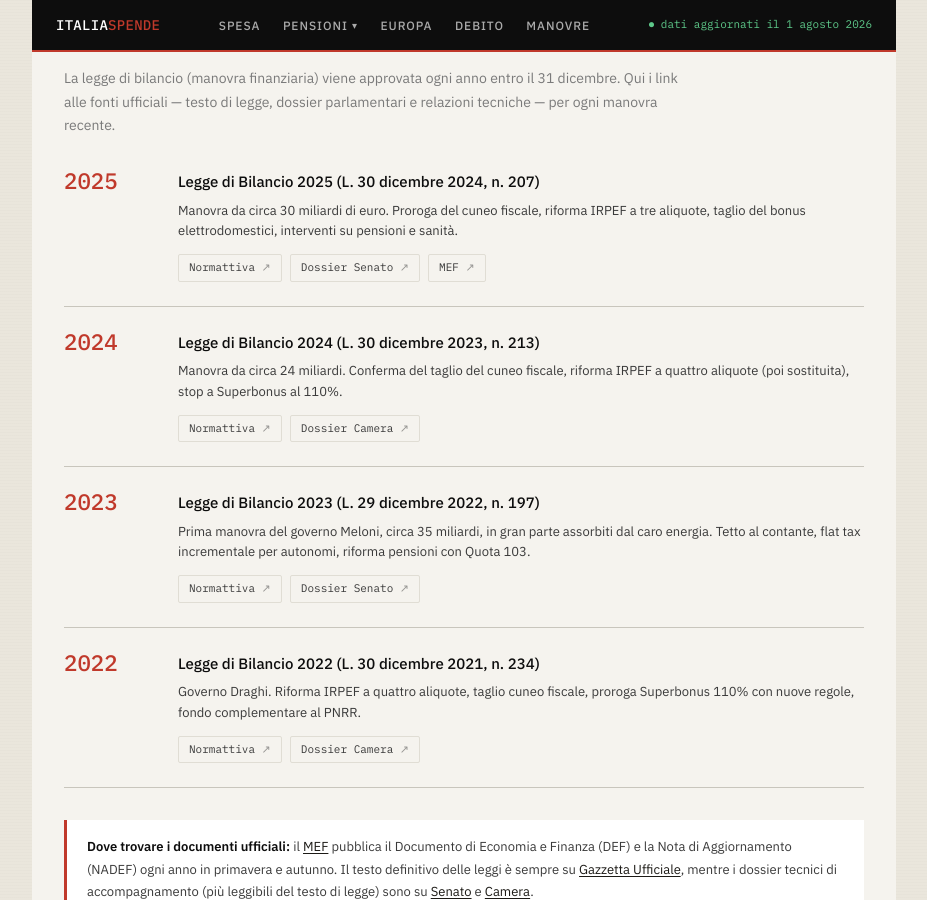
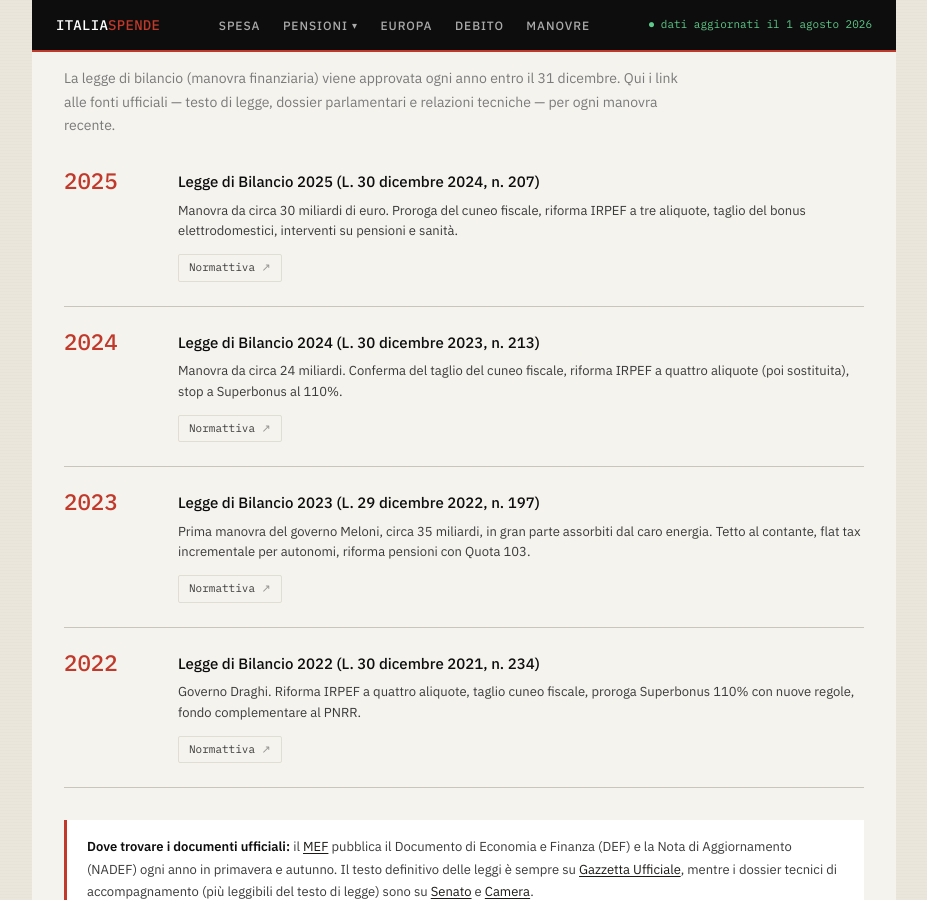
Before and after one commit to Vicknopf11/filoclastos-osservatorio, a Jekyll site: the page built from spesa-pubblica/index.md, in a window 1280 px wide and 900 px high, scrolled down 6467 px. Shown: the whole window, without its empty margins (176-1103 px from the left). Built offline with Jekyll 4.4.1, drawn with Linux system fonts in a browser that asks for light colours.

Commit message:
Rimossi link Senato/Camera/MEF dalle leggi di bilancio, mantenuto solo Normattiva

```diff
--- a/spesa-pubblica/index.md
+++ b/spesa-pubblica/index.md
@@ -382,8 +382,6 @@ description: "Bilanci e flussi della finanza pubblica italiana ed europea, con g
         <div class="manovra-desc">Manovra da circa 30 miliardi di euro. Proroga del cuneo fiscale, riforma IRPEF a tre aliquote, taglio del bonus elettrodomestici, interventi su pensioni e sanità.</div>
         <div class="manovra-links">
           <a class="manovra-link" href="https://www.normattiva.it/uri-res/N2Ls?urn:nir:stato:legge:2024;207" target="_blank" rel="noopener">Normattiva</a>
-          <a class="manovra-link" href="https://www.senato.it/leg/19/BGT/Schede/Ddliter/57954.htm" target="_blank" rel="noopener">Dossier Senato</a>
-          <a class="manovra-link" href="https://www.mef.gov.it/" target="_blank" rel="noopener">MEF</a>
         </div>
       </div>
     </div>
@@ -395,7 +393,6 @@ description: "Bilanci e flussi della finanza pubblica italiana ed europea, con g
         <div class="manovra-desc">Manovra da circa 24 miliardi. Conferma del taglio del cuneo fiscale, riforma IRPEF a quattro aliquote (poi sostituita), stop a Superbonus al 110%.</div>
         <div class="manovra-links">
           <a class="manovra-link" href="https://www.normattiva.it/uri-res/N2Ls?urn:nir:stato:legge:2023;213" target="_blank" rel="noopener">Normattiva</a>
-          <a class="manovra-link" href="https://www.camera.it/leg19/126?leg=19&idDocumento=1627" target="_blank" rel="noopener">Dossier Camera</a>
         </div>
       </div>
     </div>
@@ -407,7 +404,6 @@ description: "Bilanci e flussi della finanza pubblica italiana ed europea, con g
         <div class="manovra-desc">Prima manovra del governo Meloni, circa 35 miliardi, in gran parte assorbiti dal caro energia. Tetto al contante, flat tax incrementale per autonomi, riforma pensioni con Quota 103.</div>
         <div class="manovra-links">
           <a class="manovra-link" href="https://www.normattiva.it/uri-res/N2Ls?urn:nir:stato:legge:2022;197" target="_blank" rel="noopener">Normattiva</a>
-          <a class="manovra-link" href="https://www.senato.it/leg/19/BGT/Schede/Ddliter/56625.htm" target="_blank" rel="noopener">Dossier Senato</a>
         </div>
       </div>
     </div>
@@ -419,7 +415,6 @@ description: "Bilanci e flussi della finanza pubblica italiana ed europea, con g
         <div class="manovra-desc">Governo Draghi. Riforma IRPEF a quattro aliquote, taglio cuneo fiscale, proroga Superbonus 110% con nuove regole, fondo complementare al PNRR.</div>
         <div class="manovra-links">
           <a class="manovra-link" href="https://www.normattiva.it/uri-res/N2Ls?urn:nir:stato:legge:2021;234" target="_blank" rel="noopener">Normattiva</a>
-          <a class="manovra-link" href="https://www.camera.it/leg18/126?leg=18&idDocumento=3424" target="_blank" rel="noopener">Dossier Camera</a>
         </div>
       </div>
     </div>
```
